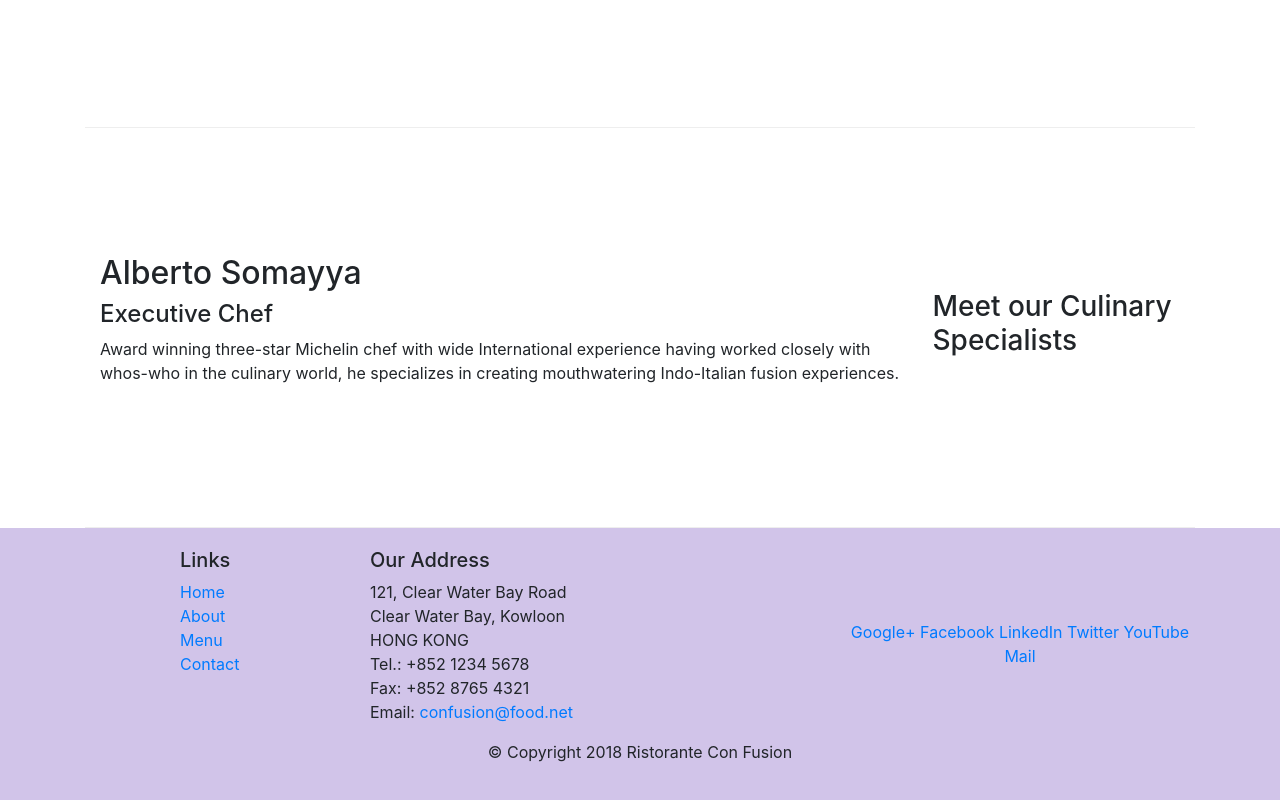
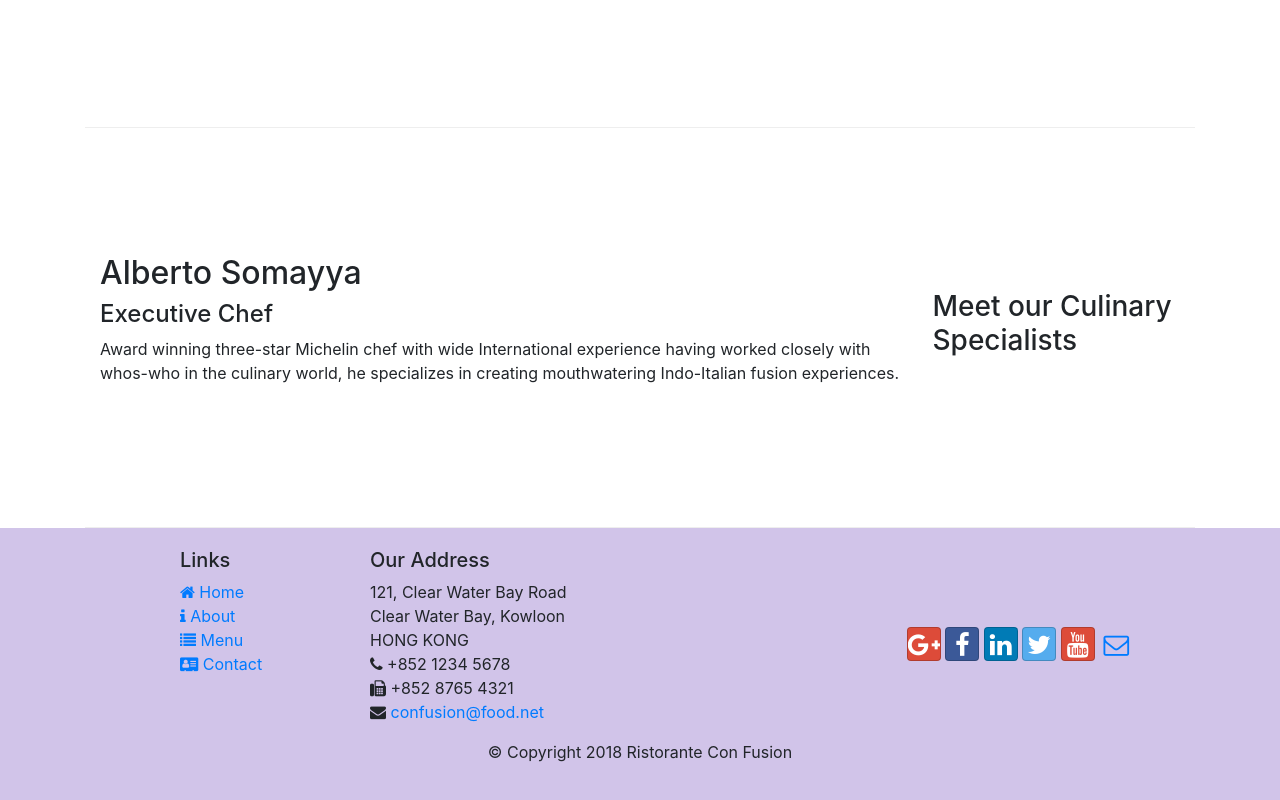
Before and after one commit to DobrinMarinov/bootstrap4, a website: page index.html in a window 1280 px wide. Shown: the part 1006-1806 px from the top of the page. Drawn offline with nearby package versions, Linux system fonts and the light colour scheme.

Commit message:
Upgraded header and footer of index and about page
used font-awesome and bootstrap-social

```diff
--- a/index.html
+++ b/index.html
@@ -9,6 +9,8 @@
 
     <!-- Bootstrap CSS -->
     <link rel="stylesheet" href="node_modules/bootstrap/dist/css/bootstrap.min.css">
+    <link rel="stylesheet" href="node_modules/font-awesome/css/font-awesome.min.css">
+    <link rel="stylesheet" href="node_modules/bootstrap-social/bootstrap-social.css">
     <link rel="stylesheet" href="css/styles.css">
     <title>Ristorante Con Fusion</title>
 </head>
@@ -23,10 +25,10 @@
             <a class="navbar-brand mr-auto" href="#">Ristorante Con Fusion</a>
             <div class="collapse navbar-collapse" id="Navbar">
                 <ul class="navbar-nav mr-auto">
-                    <li class="nav-item active"><a class="nav-link" href="#">Home</a></li>
-                    <li class="nav-item"><a class="nav-link" href="./aboutus.html">About</a></li>
-                    <li class="nav-item"><a class="nav-link" href="#">Menu</a></li>
-                    <li class="nav-item"><a class="nav-link" href="#">Contact</a></li>
+                    <li class="nav-item active"><a class="nav-link" href="#"><span class="fa fa-home fa-lg"></span> Home</a></li>
+                    <li class="nav-item"><a class="nav-link" href="./aboutus.html"><span class="fa fa-info fa-lg"></span> About</a></li>
+                    <li class="nav-item"><a class="nav-link" href="#"><span class="fa fa-list fa-lg"></span> Menu</a></li>
+                    <li class="nav-item"><a class="nav-link" href="#"><span class="fa fa-address-card fa-lg"></span> Contact</a></li>
                 </ul>
             </div>
         </div>
@@ -85,10 +87,10 @@
                 <div class="col-4 offset-1 col-sm-2">
                     <h5>Links</h5>
                     <ul class="list-unstyled">
-                        <li><a href="#">Home</a></li>
-                        <li><a href="./aboutus.html">About</a></li>
-                        <li><a href="#">Menu</a></li>
-                        <li><a href="#">Contact</a></li>
+                        <li><a href="#"><span class="fa fa-home"></span> Home</a></li>
+                        <li><a href="./aboutus.html"><span class="fa fa-info"></span> About</a></li>
+                        <li><a href="#"><span class="fa fa-list"></span> Menu</a></li>
+                        <li><a href="#"><span class="fa fa-address-card"></span> Contact</a></li>
                     </ul>
                 </div>
                 <div class="col-7 col-sm-5">
@@ -97,19 +99,19 @@
 		              121, Clear Water Bay Road<br>
 		              Clear Water Bay, Kowloon<br>
 		              HONG KONG<br>
-		              Tel.: +852 1234 5678<br>
-		              Fax: +852 8765 4321<br>
-		              Email: <a href="mailto:confusion@food.net">confusion@food.net</a>
+		              <i class="fa fa-phone"></i> +852 1234 5678<br>
+		              <i class="fa fa-fax"></i> +852 8765 4321<br>
+		              <i class="fa fa-envelope"></i> <a href="mailto:confusion@food.net">confusion@food.net</a>
 		           </address>
                 </div>
                 <div class="col-12 col-sm-4 align-self-center">
                     <div class="text-center">
-                        <a href="http://google.com/+">Google+</a>
-                        <a href="http://www.facebook.com/profile.php?id=">Facebook</a>
-                        <a href="http://www.linkedin.com/in/">LinkedIn</a>
-                        <a href="http://twitter.com/">Twitter</a>
-                        <a href="http://youtube.com/">YouTube</a>
-                        <a href="mailto:">Mail</a>
+                        <a class="btn btn-social-icon btn-google" href="http://google.com/+"><i class="fa fa-google-plus fa-lg"></i></a>
+                        <a class="btn btn-social-icon btn-facebook" href="http://www.facebook.com/profile.php?id="><i class="fa fa-facebook fa-lg"></i></a>
+                        <a class="btn btn-social-icon btn-linkedin" href="http://www.linkedin.com/in/"><i class="fa fa-linkedin fa-lg"></i></a>
+                        <a class="btn btn-social-icon btn-twitter" href="http://twitter.com/"><i class="fa fa-twitter fa-lg"></i></a>
+                        <a class="btn btn-social-icon btn-google" href="http://youtube.com/"><i class="fa fa-youtube fa-lg"></i></a>
+                        <a class="btn btn-social-icon" href="mailto:"><i class="fa fa-envelope-o fa-lg"></i></a>
                     </div>
                 </div>
            </div>
```
Also changed, not shown: aboutus.html (+19 -17 lines).
